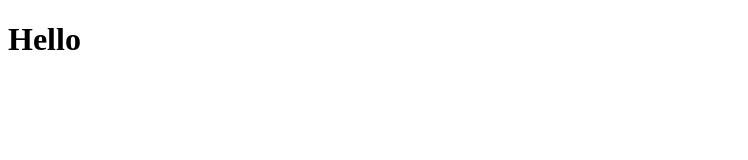
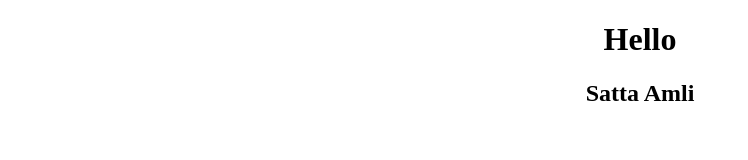
Before and after one commit to SatnamSiyan/SatnamSiyan.github.io, a plain HTML site: page index.html in a window 1280 px wide. Shown: the whole page, without its empty margins (0-748 px from the left). Drawn offline with Linux system fonts and the light colour scheme.

Commit message:
first commit

```diff
--- a/css/style.css
+++ b/css/style.css
@@ -0,0 +1,3 @@
+body{
+    text-align: center;
+}
--- a/index.html
+++ b/index.html
@@ -8,5 +8,6 @@
 	</head>
 	<body>
 		<h1>Hello</h1>
+		<h2>Satta Amli</h2>
 	</body>
 </html>
```
